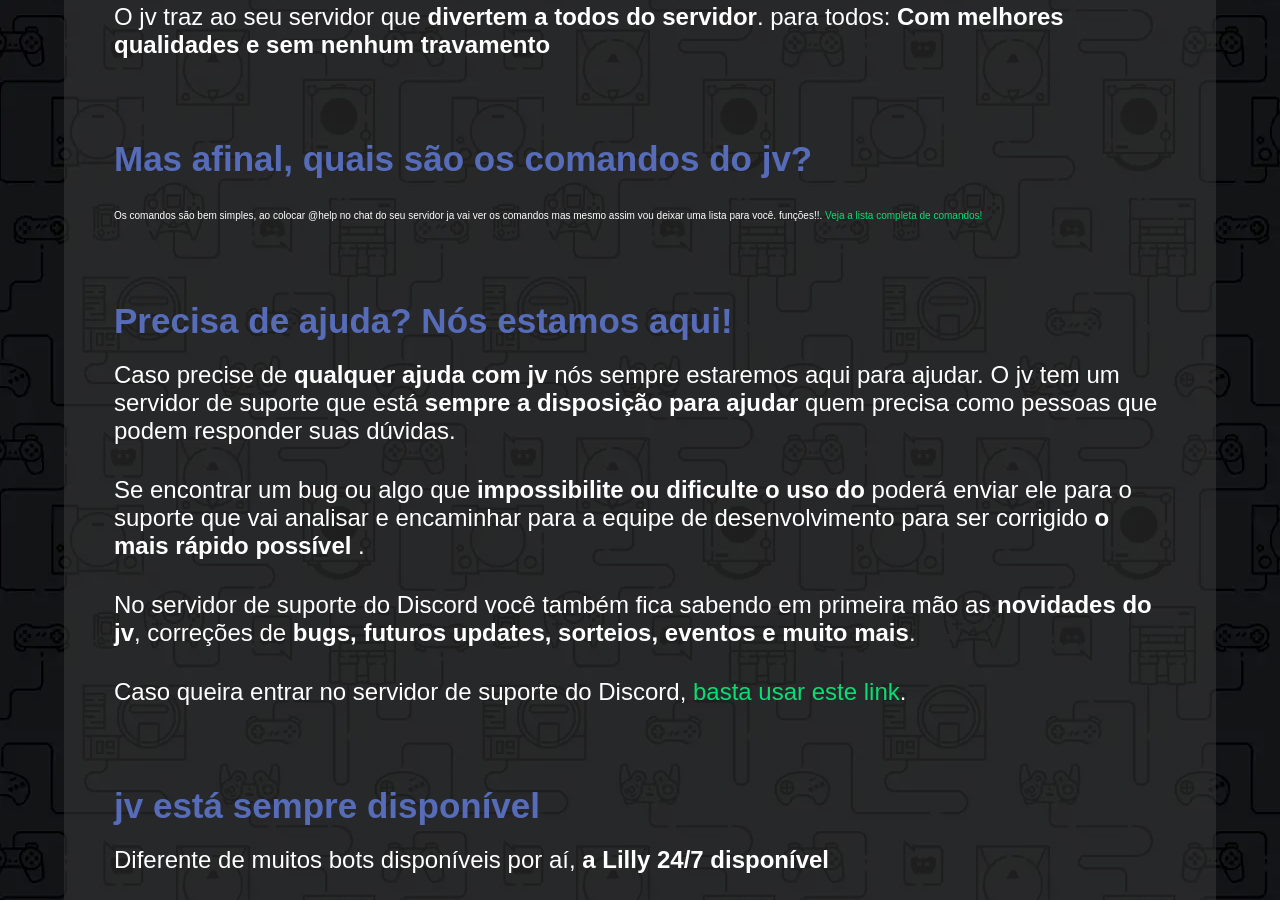
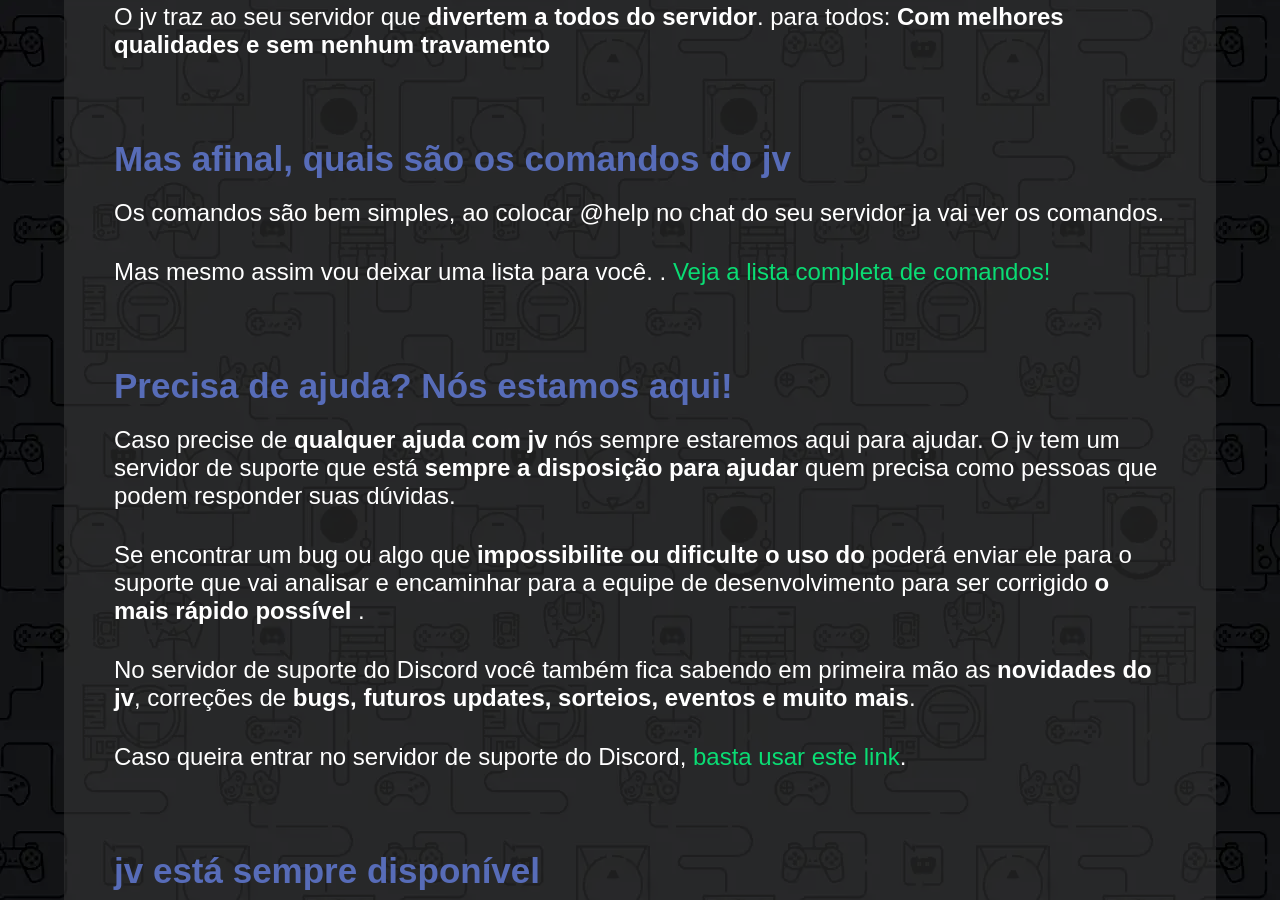
Before and after one commit to FernandesCR/Site2, a website: page src/views/index.html in a window 1280 px wide. Shown: the part 1150-2050 px from the top of the page. Drawn offline with nearby package versions, Linux system fonts and the light colour scheme; files that its build step writes are made by us from their sources.

Commit message:
Update index.html

```diff
--- a/src/views/index.html
+++ b/src/views/index.html
@@ -46,13 +46,13 @@
                 para todos: <strong>Com melhores qualidades e sem nenhum travamento</strong>
             </p>
         </section>
-        <section class="section_content">
-            <h2>Mas afinal, quais são os comandos do jv?</h2>
+         <section class="section_content">
+            <h2>Mas afinal, quais são os comandos do jv</h2>
+            <p>Os comandos são bem simples, ao colocar @help no chat do seu servidor ja vai ver os comandos.
             </p>
-           <br> Os comandos são bem simples, ao colocar @help no chat do seu servidor ja vai ver os comandos mas mesmo assim vou deixar uma lista para você.
-                    funções!!</strong>. <a href="/commands">Veja a lista completa de comandos!</a>
-                    <br>
-           </p>
+            <br>
+            <p>Mas mesmo assim vou deixar uma lista para você.
+                    </strong>. <a href="/commands">Veja a lista completa de comandos!</a></p>
         </section>
 
         </section>
```
